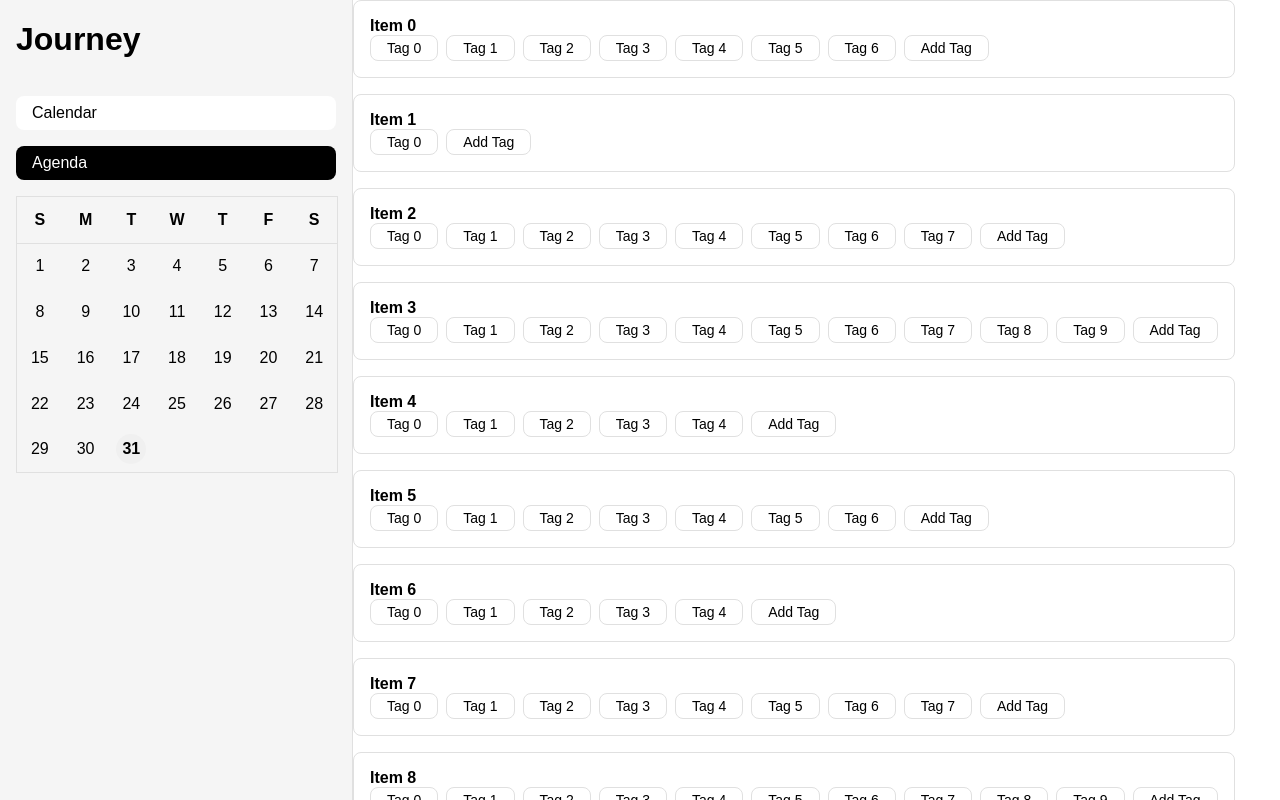
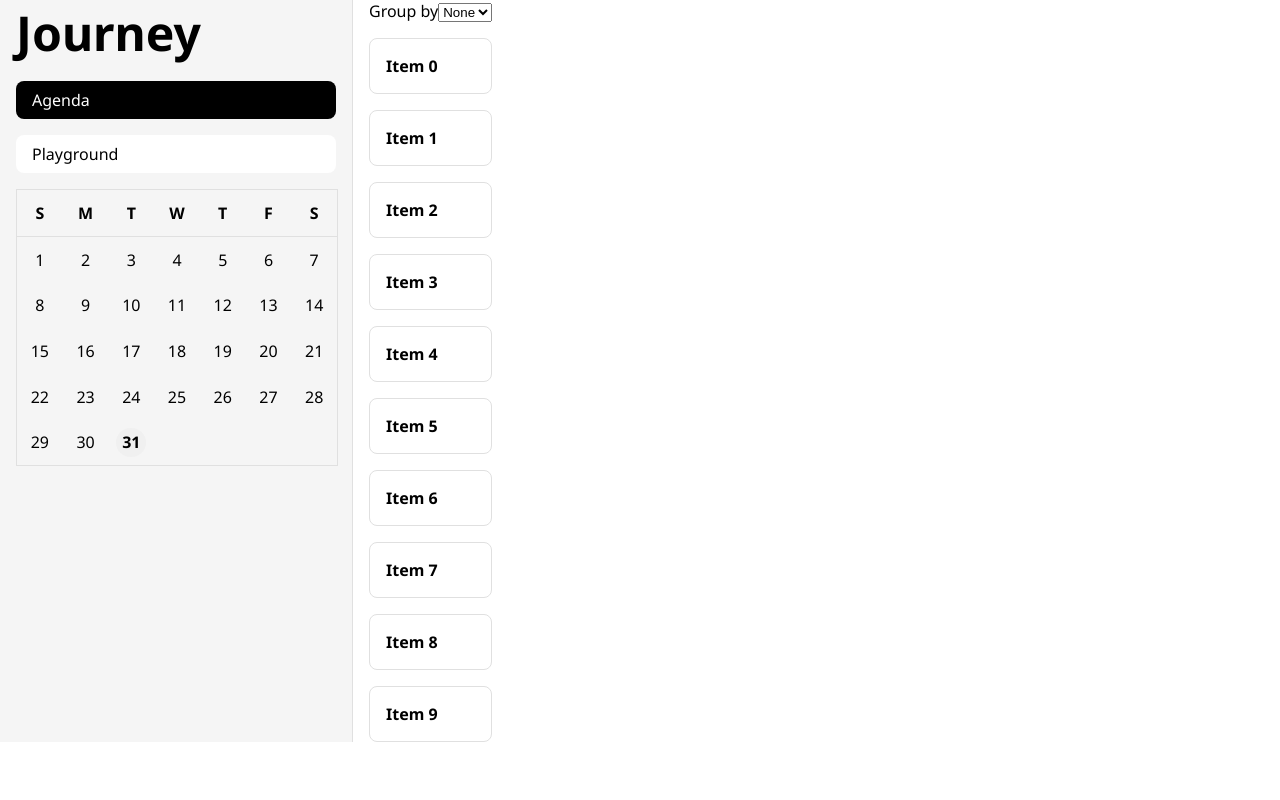
Before and after one commit to minischetti/journey, a Nuxt app in the folder vue/journey/: page /agenda in a window 1280 px wide. Shown: the top 800 px of the page. Built offline with nearby package versions, Linux system fonts and the light colour scheme.

Commit message:
Add grouping func

```diff
--- a/vue/journey/app.css
+++ b/vue/journey/app.css
@@ -1,12 +1,15 @@
+@import url('https://fonts.googleapis.com/css2?family=Noto+Sans:ital,wght@0,300;0,400;0,700;1,300;1,400;1,700&display=swap');
+
 :root {
-    --font-sans: "Open Sans", sans-serif;
+    --font-sans: "Noto Sans", sans-serif;
     --font-serif: "Merriweather", serif;
     --font-mono: "Roboto Mono", monospace;
-    --size-xs: 0.25rem;
-    --size-sm: 0.5rem;
-    --size-md: 0.75rem;
-    --size-lg: 1rem;
-    --size-xlg: 2rem;
+    --size-0: 0.25rem;
+    --size-1: 0.5rem;
+    --size-2: 0.75rem;
+    --size-3: 1rem;
+    --size-4: 2rem;
+    --size-5: 3rem;
     --color-primary: #000;
     --color-secondary: #fff;
     --color-tertiary: #f5f5f5;
@@ -40,9 +43,28 @@
 }
 
 body {
-    font-family: sans-serif;
+    font-family: var(--font-sans);
     margin: 0;
     padding: 0;
+}
+
+h1, h2, h3, h4, h5, h6 {
+    font-family: var(--font-sans);
+    font-weight: bold;
+    margin: 0;
+    padding: 0;
+}
+
+h1 {
+    font-size: var(--size-5);
+}
+
+h2 {
+    font-size: var(--size-4);
+}
+
+h3 {
+    font-size: var(--size-3);
 }
 
 button {
@@ -52,7 +74,7 @@ button {
     padding: 0.5rem 1rem;
     border-radius: 0.5rem;
     cursor: pointer;
-    font-size: var(--size-md);
+    font-size: var(--size-2);
     font-weight: bold;
 }
 
@@ -63,13 +85,13 @@ button.border {
 }
 
 .font-sm {
-    font-size: var(--size-sm);
+    font-size: var(--size-1);
 }
 
 .font-md {
-    font-size: var(--size-md);
+    font-size: var(--size-2);
 }
 
 .font-lg {
-    font-size: var(--size-lg);
+    font-size: var(--size-3);
 }
--- a/vue/journey/components/AppNav.vue
+++ b/vue/journey/components/AppNav.vue
@@ -17,14 +17,18 @@ const currentYear = () => datefns.format(new Date(), "yyyy");
 const currentMonth = () => datefns.format(new Date(), "MMMM");
 
 const nav = () => [
-    {
-        name: "Calendar",
-        path: "/calendar",
-    },
+    // {
+    //     name: "Calendar",
+    //     path: "/calendar",
+    // },
     {
         name: "Agenda",
         path: "/agenda",
     },
+    {
+        name: "Playground",
+        path: "/playground",
+    }
 ];
 </script>
 <style scoped>
--- /dev/null
+++ b/vue/journey/components/ui/Accordion.vue
@@ -0,0 +1,27 @@
+<template>
+    <div class="accordion">
+        <div class="head">
+            <slot name="head" />
+            <button @click="toggle">Toggle</button>
+        </div>
+        <div class="body">
+            <slot name="body" />
+        </div>
+    </div>
+</template>
+
+<script setup lang="ts">
+import { ref } from "vue";
+const isOpen = ref(false);
+
+const toggle = () => {
+    isOpen.value = !isOpen.value;
+};
+</script>
+
+<style scoped>
+.accordion {
+    display: flex;
+    flex-direction: column;
+}
+</style>
--- a/vue/journey/layouts/default.vue
+++ b/vue/journey/layouts/default.vue
@@ -7,6 +7,7 @@
 <style>
     .container {
         display: flex;
+        gap: 1rem;
         /* grid-template-columns: auto 1fr auto; */
     }
 </style>
--- a/vue/journey/pages/agenda.vue
+++ b/vue/journey/pages/agenda.vue
@@ -1,27 +1,69 @@
 <template>
-    <div class="container">
+    <div class="agenda">
         <div class="items">
-            <div v-for="item in items" :key="item.id" class="item">
+            <!-- group by select -->
+            <div class="flex">
+                <span>Group by</span>
+                <div class="group">
+                    <select @change="group = $event.target.value">
+                        <option v-for="group in groups" :key="group" :value="group">
+                            {{ group }}
+                        </option>
+                    </select>
+                </div>
+            </div>
+
+            <!-- Grouped items -->
+            <div v-if="group === 'Tag'" v-for="tagWithItems in tagsWithItems" :key="tagWithItems.tag" class="item">
+                <div class="group">
+                    <div class="flex space-between">
+                        <b>{{ tagWithItems.tag }}</b>
+                    </div>
+                    <div class="items">
+                        <div v-for="item in tagWithItems.items" @click="select(item.id)" :key="item.id" class="item">
+                            <b> {{ item.title }}</b>
+                        </div>
+                    </div>
+                </div>
+            </div>
+
+            <!-- Ungrouped items -->
+            <div v-if="group === 'None'" v-for="item in items" :key="item.id" class="item" @click="select(item.id)">
                 <div class="flex space-between">
-                    <b>{{ item.title }}</b>
-                    <!-- <div>
-                        <p>{{ datefns.format(item.date, "MMMM d, yyyy") }}</p>
-                        <p>{{ datefns.format(item.date, "h:mm a") }}</p>
-                    </div> -->
-                    <!-- <div class="actions">
-                        <button>Edit</button>
-                        <button>Delete</button>
-                    </div> -->
-
+                    <b> {{ item.title }}</b>
             </div>
                 <!-- <p>{{ item.content }}</p> -->
-                <div class="tags">
+                <!-- <div class="tags">
                     <div v-for="tag in item.tags" :key="tag" class="tag">
                         {{ tag }}
                     </div>
+                    <div @click="addTag(item.id)" class="button tag">Add Tag</div>
+                </div> -->
+            </div>
+        </div>
+        <div class="selected">
+            <div v-if="selected?.value">
+                <div class="flex space-between">
+                    <b>{{ selected.value.title }}</b>
+                    <div>
+                        <p>{{ datefns.format(selected.value.date, "MMMM d, yyyy") }}</p>
+                        <p>{{ datefns.format(selected.value.date, "h:mm a") }}</p>
+                    </div>
+                    <div class="actions">
+                        <button>Edit</button>
+                        <button>Delete</button>
+                    </div>
+                    <div class="button" @click="selected.value = null">Close</div>
+                    </div>
+                <p>{{ selected.value.content }}</p>
+                <div class="tags">
+                    <div v-for="tag in selected.value.tags" :key="tag" class="tag">
+                        {{ tag }}
+                    </div>
                     <!-- Add tag button -->
-                    <div @click="addTag(item.id)" class="button tag">Add Tag</div>
-                </div>
+                    <div @click="addTag(selected.value.id)" class="button tag">Add Tag</div>
+                    </div>
+
             </div>
         </div>
     </div>
@@ -50,23 +92,39 @@
     }
     const createMockItems = () => {
         const items: Item[] = [];
-        for (let i = 0; i < 100; i++) {
+        for (let i = 0; i < 10; i++) {
             items.push({
                 id: i,
                 title: `Item ${i}`,
                 content: `Content for item ${i}`,
-                date: new Date(),
+                // Random date and time
+                date: datefns.setHours(date.value, Math.floor(Math.random() * 24)),
                 // creationDate: new Date(),
                 // lastUpdated: new Date(),
                 // reminder: new Date(),
                 // random number of tags between 1 and 10
-                tags: [...Array(Math.floor(Math.random() * 10) + 1).keys()].map((tag) => `Tag ${tag}`),
+                tags: [...Array(Math.floor(Math.random() * 5) + 1).keys()].map((tag) => `Tag ${tag}`),
                 items
             });
         }
         return items;
     };
     const items = ref(createMockItems());
+    const selected = ref<{ value: Item | null }>({ value: null });
+    enum GroupBy {
+        None = "None",
+        Tag = "Tag"
+    }
+    const groups = Object.values(GroupBy);
+    const group = ref<GroupBy>(GroupBy.None);
+    const tags = ref(new Set(items.value.flatMap((item) => item.tags)));
+    // Group items by tag
+    const tagsWithItems = ref<{ tag: string; items: Item[] }[]>(
+        [...tags.value].map((tag) => ({
+            tag,
+            items: items.value.filter((item) => item.tags.includes(tag))
+        }))
+    );
 
     const addTag = (id: number) => {
         const item = items.value.find((item) => item.id === id);
@@ -74,11 +132,17 @@
             item.tags.push(`Tag ${item.tags.length}`);
         }
     };
+
+    const select = (id: number) => {
+        selected.value = { value: items.value.find((item) => item.id === id) };
+    };
 </script>
 
 <style scoped>
-    .container {
+    .agenda {
         display: grid;
+        grid-template-columns: 2fr 1fr;
+        gap: 1rem;
     }
     .items {
         display: grid;
@@ -90,6 +154,7 @@
         border-radius: 0.5rem;
         background-color: #fff;
         border: 1px solid #e0e0e0;
+        cursor: pointer;
     }
 
     .tags {
--- /dev/null
+++ b/vue/journey/pages/playground.vue
@@ -0,0 +1,48 @@
+<template>
+    <div class="flex col">
+        <h1>Title</h1>
+        <h2>Subtitle</h2>
+        <h3>Subsubtitle</h3>
+        <!-- <h4>Subsubsubtitle</h4>
+        <h5>Subsubsubsubtitle</h5>
+        <h6>Subsubsubsubsubtitle</h6> -->
+        <p>This is a sample paragraph. It is not all that long, but long enough to represent a reasonable amount of content to the page. Whether or not this is reasonable is up to you.</p>
+        <b>Bold text</b>
+        <i>Italic text</i>
+        <u>Underlined text</u>
+        <s>Strikethrough text</s>
+        <code>Code text</code>
+        <pre>Preformatted text</pre>
+        <blockquote>Blockquote text</blockquote>
+        <ul>
+            <li>Unordered list item</li>
+            <li>Unordered list item</li>
+            <li>Unordered list item</li>
+        </ul>
+        <ol>
+            <li>Ordered list item</li>
+            <li>Ordered list item</li>
+            <li>Ordered list item</li>
+        </ol>
+        <button>Button</button>
+        <button disabled>Disabled Button</button>
+        <input type="text" placeholder="Text input" />
+        <input type="text" placeholder="Disabled text input" disabled />
+        <input type="checkbox" />
+        <input type="checkbox" checked />
+        <input type="radio" />
+        <input type="radio" checked />
+        <select>
+            <option>Option 1</option>
+            <option>Option 2</option>
+            <option>Option 3</option>
+        </select>
+        <select disabled>
+            <option>Option 1</option>
+            <option>Option 2</option>
+            <option>Option 3</option>
+        </select>
+        <textarea placeholder="Text area"></textarea>
+        <textarea placeholder="Disabled text area" disabled></textarea>
+    </div>
+</template>
```
